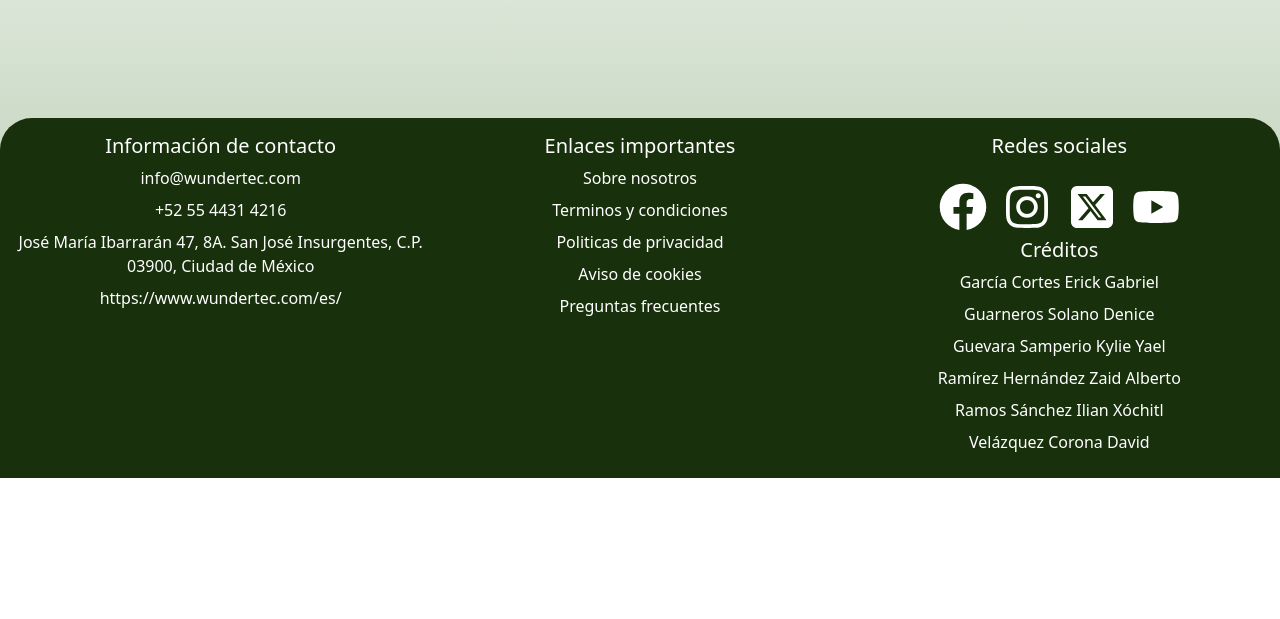
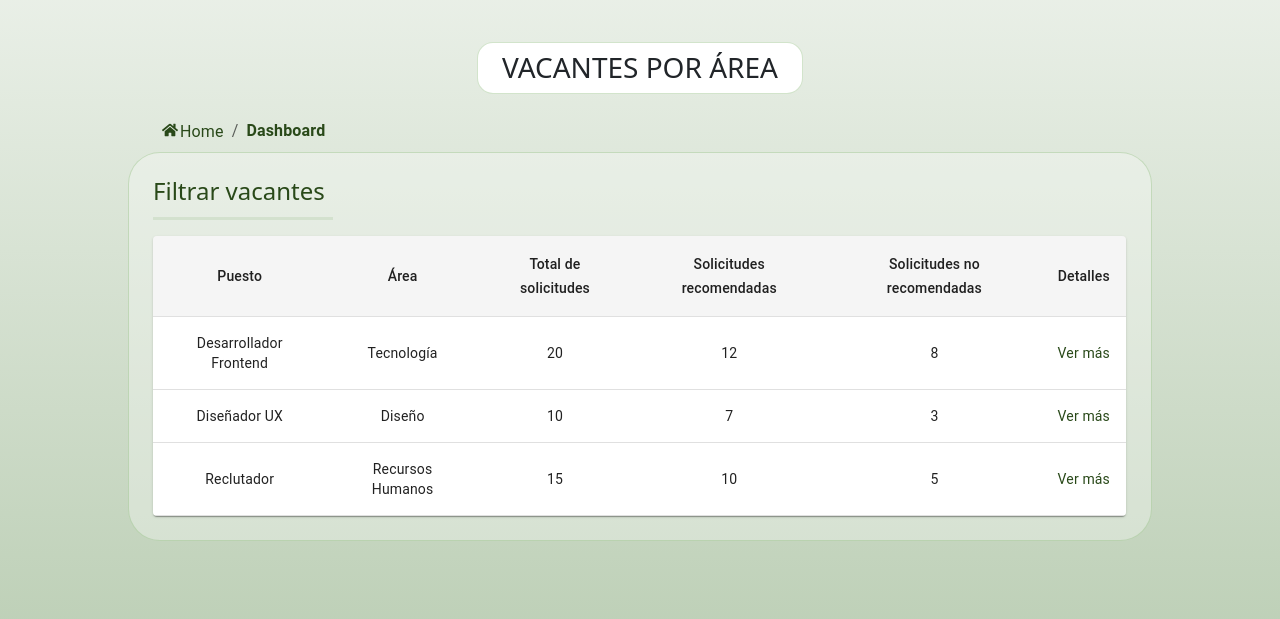
Before and after one commit to ZaidHernandezDev/PT-smart-hiring-platform, a React (Vite) app in the folder front-end/: page /dashboard in a window 1280 px wide. Shown: the part 322-941 px from the top of the page. Before the commit the page ends 800 px from the top, so only its background shows below. Built offline with nearby package versions, Linux system fonts and the light colour scheme; sample sign-in values are in the browser's storage.

Commit message:
Cambiar rutas, mejorar auth, crear vista de dashboard

```diff
--- a/front-end/src/Auth/ProtectedRoute.jsx
+++ /dev/null
@@ -1,10 +0,0 @@
-// ProtectedRoute.jsx
-import { useContext } from 'react';
-import { Navigate } from 'react-router-dom';
-import { AuthContext } from './AuthContext';
-
-export default function ProtectedRoute({ children }) {
-  const { user } = useContext(AuthContext);
-
-  return user ? children : <Navigate to="/login" />;
-}
--- /dev/null
+++ b/front-end/src/Auth/ProtectedRoutes.jsx
@@ -0,0 +1,8 @@
+import { useContext } from "react";
+import { Navigate, Outlet } from "react-router-dom";
+import { AuthContext } from "./AuthContext";
+
+export default function ProtectedRoutes() {
+  const { user } = useContext(AuthContext);
+  return user ? <Outlet /> : <Navigate to="/login" />;
+}
--- a/front-end/src/TemplateAppComponents/MainCard.jsx
+++ b/front-end/src/TemplateAppComponents/MainCard.jsx
@@ -1,7 +1,7 @@
 import styled from 'styled-components';
 
 const Wrapper = styled.div`
-  width: 60%;
+  width: ${({ size }) => (size === 'small' ? '40%' : size === 'large' ? '80%' : '60%')};
   margin: 0 auto 5rem auto;
   padding: 1.5rem;
   background-color: #ffffff50;
@@ -26,10 +26,10 @@ const CardContainer = styled.div`
   width: 100%;
 `;
 
-export default function MainCard({ title, children }) {
+export default function MainCard({ title, children, size = 'medium' }) {
   return (
-    <Wrapper>
-      <CardTitle>{title}</CardTitle>
+    <Wrapper size={size}>
+      {title && <CardTitle>{title}</CardTitle>}
       <CardContainer>{children}</CardContainer>
     </Wrapper>
   );
--- a/front-end/src/main.jsx
+++ b/front-end/src/main.jsx
@@ -7,8 +7,9 @@ import App from './TemplateAppComponents/App.jsx';
 import Home from './pages/Home.jsx';
 import Login from './pages/Login.jsx';
 import FrontEnd from './pages/FrontEnd.jsx';
-import ProtectedRoute from './Auth/ProtectedRoute.jsx';
-
+import ProtectedRoutes from './Auth/ProtectedRoutes.jsx';
+import Dashboard from './pages/Dashboard.jsx';
+import Details from './pages/Details.jsx';
 
 createRoot(document.getElementById('root')).render(
   <StrictMode>
@@ -19,7 +20,10 @@ createRoot(document.getElementById('root')).render(
             <Route index element={<Home />} />
             <Route path="login" element={<Login />} />
             <Route path="front-end" element={<FrontEnd />} />
-            <Route path="/dashboard" element={<ProtectedRoute>{/* <Dashboard /> */}</ProtectedRoute>} />
+            <Route path="/dashboard" element={<ProtectedRoutes />}>
+              <Route index element={<Dashboard />} />
+              <Route path='/dashboard/detalles/:id' element={<Details />}/>
+            </Route>
           </Route>
         </Routes>
       </AuthProvider>
--- /dev/null
+++ b/front-end/src/pages/Dashboard.jsx
@@ -0,0 +1,106 @@
+import { useState } from 'react';
+import Title from '../styledElements/Title';
+import MainCard from '../TemplateAppComponents/MainCard';
+import BreadCrumb from '../styledElements/BreadCrumb';
+import { Table, TableBody, TableCell, TableContainer, TableFooter, TableHead, TablePagination, TableRow, Paper, Link } from '@mui/material';
+import { FaHome } from 'react-icons/fa';
+import styled from 'styled-components';
+
+const StyledTableContainer = styled(TableContainer)`
+  grid-column: 1 / -1;
+`;
+
+const pages = [
+  { label: 'Home', url: '/', icon: <FaHome /> },
+  { label: 'Dashboard', url: '/Dashboard' },
+];
+
+const puestos = [
+  {
+    id: 1,
+    puesto: 'Desarrollador Frontend',
+    area: 'Tecnología',
+    total: 20,
+    recomendadas: 12,
+    noRecomendadas: 8,
+  },
+  {
+    id: 2,
+    puesto: 'Diseñador UX',
+    area: 'Diseño',
+    total: 10,
+    recomendadas: 7,
+    noRecomendadas: 3,
+  },
+  {
+    id: 3,
+    puesto: 'Reclutador',
+    area: 'Recursos Humanos',
+    total: 15,
+    recomendadas: 10,
+    noRecomendadas: 5,
+  },
+];
+
+export default function Dashboard() {
+  const [page, setPage] = useState(0);
+  const rowsPerPage = 5;
+
+  const handleChangePage = (_, newPage) => {
+    setPage(newPage);
+  };
+
+  const paginatedRows = puestos.slice(page * rowsPerPage, page * rowsPerPage + rowsPerPage);
+
+  return (
+    <>
+      <Title>Vacantes por área</Title>
+      <BreadCrumb items={pages} size="large" />
+      <MainCard title={'Filtrar vacantes'} size="large">
+        <StyledTableContainer component={Paper}>
+          <Table>
+            <TableHead sx={{ backgroundColor: '#f5f5f5' }}>
+              <TableRow>
+                <TableCell align='center'>Puesto</TableCell>
+                <TableCell align='center'>Área</TableCell>
+                <TableCell align='center'>Total de solicitudes</TableCell>
+                <TableCell align='center'>Solicitudes recomendadas</TableCell>
+                <TableCell align='center'>Solicitudes no recomendadas</TableCell>
+                <TableCell align='center'>Detalles</TableCell>
+              </TableRow>
+            </TableHead>
+
+            <TableBody>
+              {paginatedRows.map((row) => (
+                <TableRow key={row.id}>
+                  <TableCell align='center'>{row.puesto}</TableCell>
+                  <TableCell align='center'>{row.area}</TableCell>
+                  <TableCell align='center'>{row.total}</TableCell>
+                  <TableCell align='center'>{row.recomendadas}</TableCell>
+                  <TableCell align='center'>{row.noRecomendadas}</TableCell>
+                  <TableCell align='center'>
+                    <Link href={`dashboard/detalles/${row.id}`} underline="hover" color='#294919'>
+                      Ver más
+                    </Link>
+                  </TableCell>
+                </TableRow>
+              ))}
+            </TableBody>
+
+            <TableFooter>
+              <TableRow>
+                <TablePagination
+                  count={puestos.length}
+                  page={page}
+                  rowsPerPage={rowsPerPage}
+                  rowsPerPageOptions={[]}
+                  onPageChange={handleChangePage}
+                />
+              </TableRow>
+            </TableFooter>
+          </Table>
+        </StyledTableContainer>
+      </MainCard>
+    </>
+  );
+}
--- /dev/null
+++ b/front-end/src/pages/Details.jsx
@@ -0,0 +1,3 @@
+export default function Details() {
+    return <></>
+}
--- a/front-end/src/pages/Login.jsx
+++ b/front-end/src/pages/Login.jsx
@@ -1,3 +1,4 @@
+import Swal from 'sweetalert2';
 import { useForm } from 'react-hook-form';
 import { yupResolver } from '@hookform/resolvers/yup';
 import * as yup from 'yup';
@@ -5,11 +6,6 @@ import styled from 'styled-components';
 import { useContext } from 'react';
 import { AuthContext } from '../Auth/AuthContext';
 import { useNavigate } from 'react-router-dom';
-
-const schema = yup.object().shape({
-  username: yup.string().required('El usuario es obligatorio'),
-  password: yup.string().required('La contraseña es obligatoria').min(6, 'Mínimo 6 caracteres'),
-});
 
 const LoginWrapper = styled.div`
   display: flex;
@@ -65,6 +61,11 @@ const ErrorMessage = styled.p`
   color: red;
 `;
 
+const schema = yup.object().shape({
+  username: yup.string().required('El usuario es obligatorio'),
+  password: yup.string().required('La contraseña es obligatoria').min(6, 'La contraseña debe tener mínimo 6 caracteres'),
+});
+
 export default function () {
   const redirect = useNavigate();
 
@@ -79,9 +80,21 @@ export default function () {
   });
 
   const submitter = (data) => {
-    console.log('Datos enviados:', data);
     login(data.username);
-    redirect('/');
+    redirect('/dashboard');
+  };
+
+  const handleErrors = (formErrors) => {
+    const messages = Object.values(formErrors)
+      .map((err) => err.message)
+      .join('<br>');
+
+    Swal.fire({
+      icon: 'error',
+      title: 'Error al iniciar sesión',
+      html: messages,
+      backdrop: 'linear-gradient(180deg, rgba(255, 255, 255, 0.95), rgba(187, 14, 14, 0.95))'
+    });
   };
 
   return (
@@ -90,12 +103,12 @@ export default function () {
         <Title>RECURSOS HUMANOS</Title>
         <SubTitle>RECLUTAMIENTO</SubTitle>
       </TitleWrapper>
-      <FormWrapper onSubmit={handleSubmit(submitter)}>
-        <Label>Username</Label>
-        <Input type="text" {...register('username')} />
+      <FormWrapper onSubmit={handleSubmit(submitter, handleErrors)}>
+        <Label htmlFor="username">Username</Label>
+        <Input id="username" type="text" {...register('username')} />
         {errors.username && <ErrorMessage>{errors.username.message}</ErrorMessage>}
-        <Label>Password</Label>
-        <Input type="password" {...register('password')} />
+        <Label htmlFor="password">Password</Label>
+        <Input id="password" type="password" {...register('password')} />
         {errors.password && <ErrorMessage>{errors.password.message}</ErrorMessage>}
         <Button type="submit">Iniciar sesión</Button>
       </FormWrapper>
--- a/front-end/src/styledElements/BreadCrumb.jsx
+++ b/front-end/src/styledElements/BreadCrumb.jsx
@@ -3,7 +3,7 @@ import { Link } from 'react-router-dom';
 import styled from 'styled-components';
 
 const Wrapper = styled.div`
-  width: 60%;
+  width: ${({ size }) => (size === 'small' ? '40%' : size === 'large' ? '80%' : '60%')};
   margin: 0 auto;
   padding: 0.5rem 2rem;
 `;
@@ -20,9 +20,9 @@ const BreadCrumbItem = styled(Link)`
   }
 `;
 
-export default function BreadCrumb({ items }) {
+export default function BreadCrumb({ items, size = 'medium' }) {
   return (
-    <Wrapper>
+    <Wrapper size={size}>
       <Breadcrumbs>
         {items.map((item, index) =>
           index === items.length - 1 ? (
@@ -32,6 +32,7 @@ export default function BreadCrumb({ items }) {
             </BreadCrumbItem>
           ) : (
             <BreadCrumbItem to={item.url} key={index}>
+              {item.icon && <span>{item.icon}</span>}
               {item.label}
             </BreadCrumbItem>
           )
```
